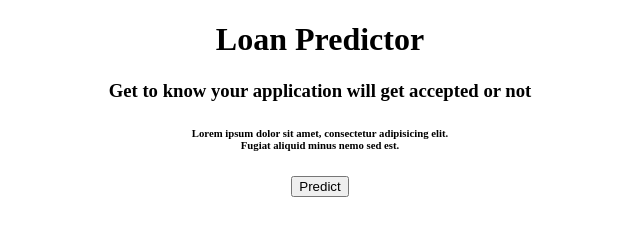
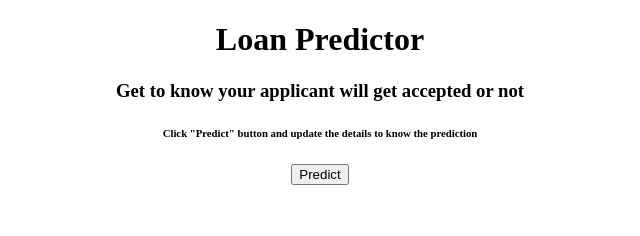
Before and after one commit to IBM-EPBL/IBM-Project-43797-1660719685, a plain HTML site: page Project Development Phase/Sprint 1/index.html in a window 1280 px wide. Shown: the whole page, without its empty margins (320-960 px from the left). Drawn offline with Linux system fonts and the light colour scheme.

Commit message:
Update index.html

```diff
--- a/Project Development Phase/Sprint 1/index.html
+++ b/Project Development Phase/Sprint 1/index.html
@@ -13,8 +13,8 @@
     <main>
         <center>
             <h1>Loan Predictor</h1>
-            <h3>Get to know your application will get accepted or not</h3>
-            <h6>Lorem ipsum dolor sit amet, consectetur adipisicing elit. <br>Fugiat aliquid minus nemo sed est.</h6>
+            <h3>Get to know your applicant will get accepted or not</h3>
+            <h6>Click "Predict" button and update the details to know the prediction</h6>
 
             <div class="container">
                 <a href="predict.html">
```
